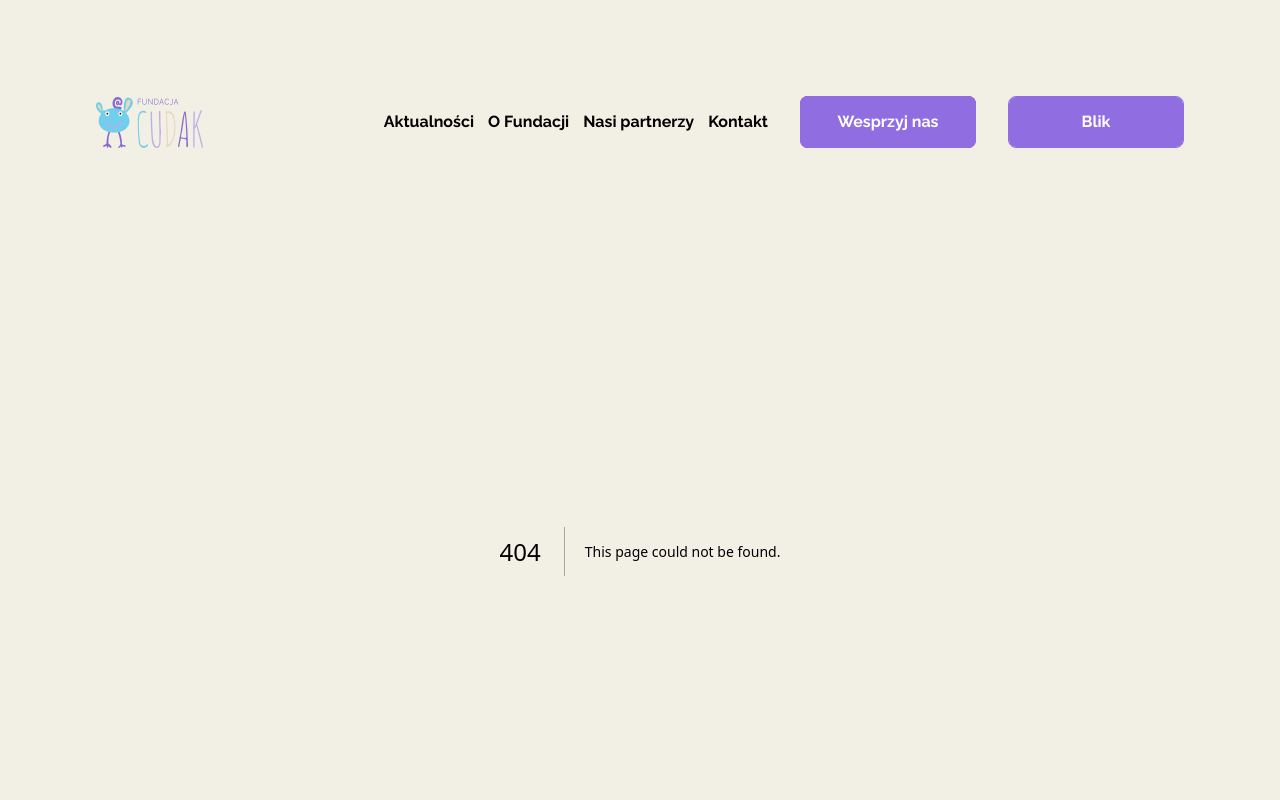
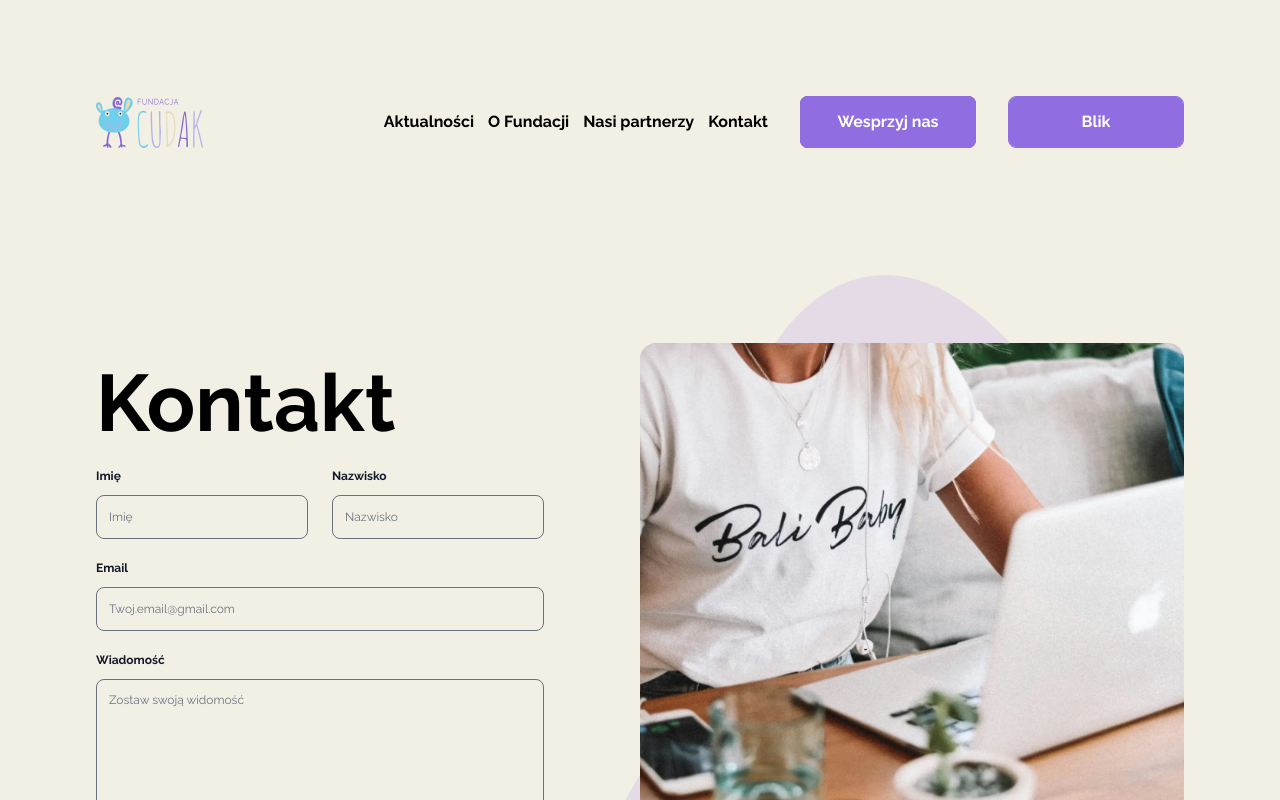
Before and after one commit to BeataGonera/cudaki, a Next.js app: page /kontakt in a window 1280 px wide. Before the commit this address had no page. Shown: the top 800 px of the page. Built offline with nearby package versions, Linux system fonts and the light colour scheme.

Commit message:
contact page layout

```diff
--- /dev/null
+++ b/src/app/kontakt/page.tsx
@@ -0,0 +1,11 @@
+import SectionContact from "@/components/organisms/SectionContact";
+
+const ContactPage = () => {
+  return (
+    <main className="flex min-h-screen flex-col gap-24 lg:gap-24 items-center justify-between pt-12 lg:pt-48">
+      <SectionContact />
+    </main>
+  );
+};
+
+export default ContactPage;
--- /dev/null
+++ b/src/components/molecules/FormContact.tsx
@@ -0,0 +1,80 @@
+import { CheckBox } from "../atoms/Checkbox";
+import { Button, Checkbox, Label, TextInput } from "flowbite-react";
+import ButtonCTA from "../atoms/buttonCTA";
+
+const FormContact = () => {
+  return (
+    <form className="flex max-w-md flex-col gap-4">
+      <div className="flex gap-[24px]">
+        <div className="w-1/2">
+          <div className="mb-2 block">
+            <Label
+              htmlFor="name"
+              value="Imię"
+              className="text-[12px] font-bold"
+            />
+          </div>
+          <input
+            id="name"
+            type="text"
+            placeholder="Imię"
+            className="text-[12px] w-full bg-beige-bg h-[44px] rounded-[8px]"
+          />
+        </div>
+        <div className="w-1/2">
+          <div className="mb-2 block">
+            <Label
+              htmlFor="surname"
+              value="Nazwisko"
+              className="text-[12px] font-bold"
+            />
+          </div>
+          <input
+            id="surname"
+            type="text"
+            placeholder="Nazwisko"
+            className="text-[12px] bg-beige-bg h-[44px] rounded-[8px] w-full"
+          />
+        </div>
+      </div>
+      <div className="w-full">
+        <div className="mb-2 block">
+          <Label
+            htmlFor="email"
+            value="Email"
+            className="text-[12px] font-bold"
+          />
+        </div>
+        <input
+          id="email"
+          type="email"
+          placeholder="Twoj.email@gmail.com"
+          className="text-[12px] bg-beige-bg h-[44px] rounded-[8px] w-full"
+        />
+      </div>
+
+      <div className="w-full">
+        <div className="mb-2 block">
+          <Label
+            htmlFor="message"
+            value="Wiadomość"
+            className="text-[12px] font-bold"
+          />
+        </div>
+        <textarea
+          id="message"
+          placeholder="Zostaw swoją widomość"
+          className="text-[12px] bg-beige-bg h-[177px] rounded-[8px] w-full"
+          rows={4}
+        />
+      </div>
+
+      <div className="flex items-center gap-2">
+        <CheckBox />
+      </div>
+      <ButtonCTA label="Wyślij" icon={false} />
+    </form>
+  );
+};
+
+export default FormContact;
--- /dev/null
+++ b/src/components/organisms/SectionContact.tsx
@@ -0,0 +1,36 @@
+import Image from "next/image";
+import HeadingH2 from "../atoms/HeadingH2";
+import { CheckBox } from "../atoms/Checkbox";
+import FormContact from "../molecules/FormContact";
+
+const SectionContact = () => {
+  return (
+    <section className="w-full flex flex-col px-2 lg:px-24 2xl:px-128">
+      <div className="w-full flex flex-col lg:flex-row justify-between">
+        <div>
+          <h1 className="font-bold text-[24px] lg:text-[80px] text-left w-full">
+            Kontakt
+          </h1>
+          <FormContact />
+        </div>
+
+        <div className="relative w-full lg:w-1/2">
+          <img
+            src="/VectorReverse.webp"
+            className="absolute h-[70%] lg:h-[130%] top-[-10%] lg:left-[-10%]"
+          />
+          <div className="relative w-full  aspect-square">
+            <Image
+              src="/contact.webp"
+              fill
+              className="w-full h-full object-cover rounded-[16px]"
+              alt="Kobieta przed laptopem"
+            />
+          </div>
+        </div>
+      </div>
+    </section>
+  );
+};
+
+export default SectionContact;
```
Also changed, not shown: public/contact.webp (added).
